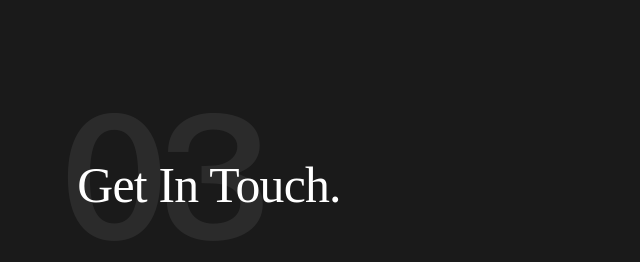
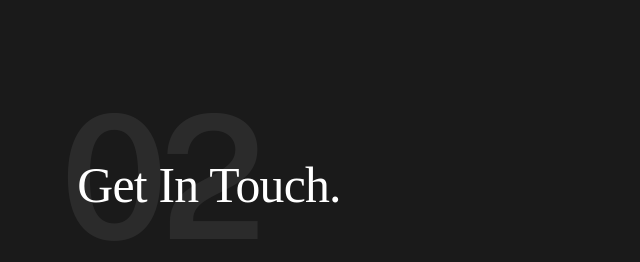
Before and after one commit to jeel1101/html2, a plain HTML site: page index.html in a window 1280 px wide. Shown: the part 2000-2262 px from the top of the page, 0-640 px from the left. Drawn offline with nearby package versions, Linux system fonts and the light colour scheme; a web font is replaced by a local one.

Commit message:
Update index.html

```diff
--- a/index.html
+++ b/index.html
@@ -209,7 +209,7 @@
 
             <div class="row">
                 <div class="column lg-12">
-                    <div class="section-header light-on-dark" data-num="03">
+                    <div class="section-header light-on-dark" data-num="02">
                         <h2 class="text-display-title">Get In Touch.</h2>
                     </div> <!-- end section-header -->
                 </div>
```
